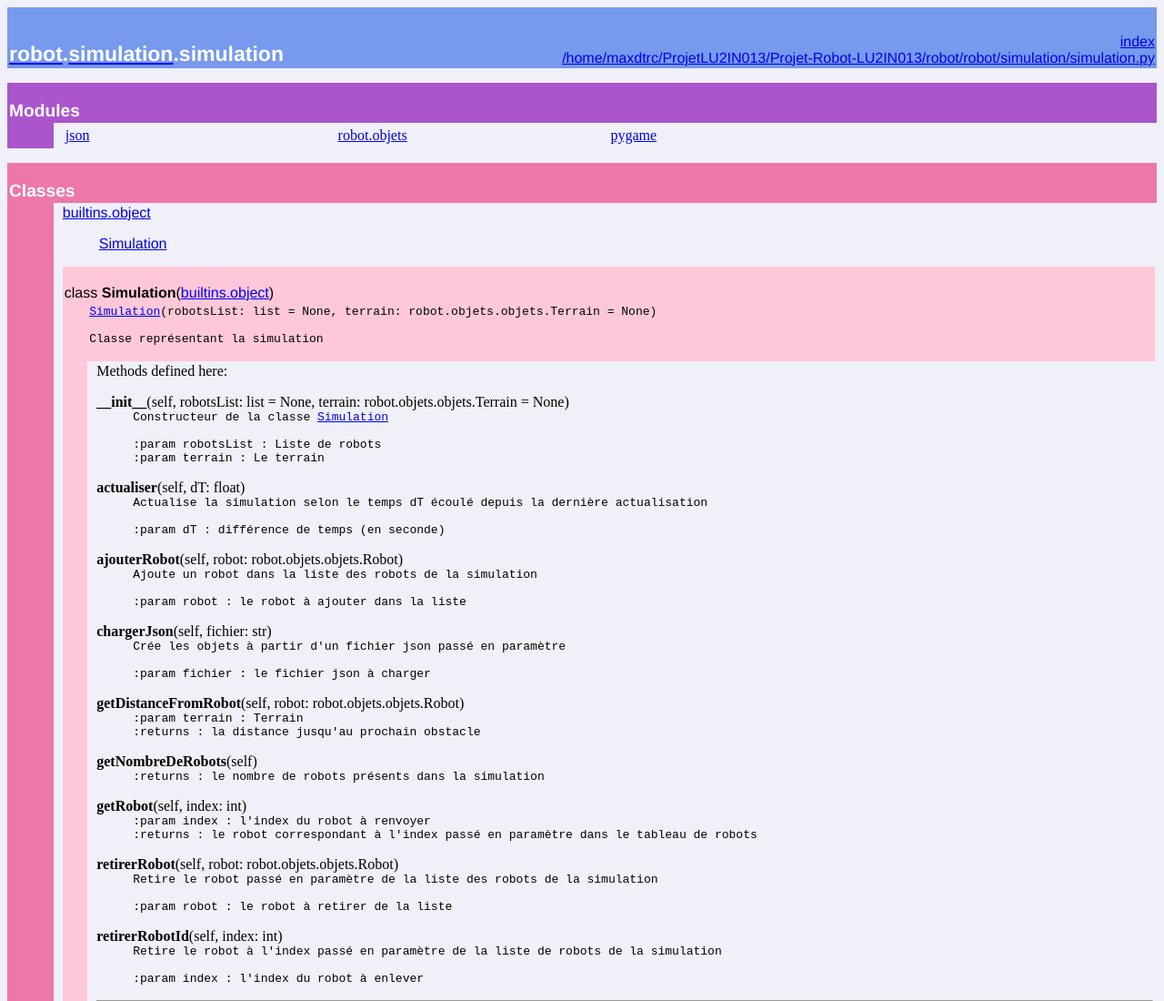
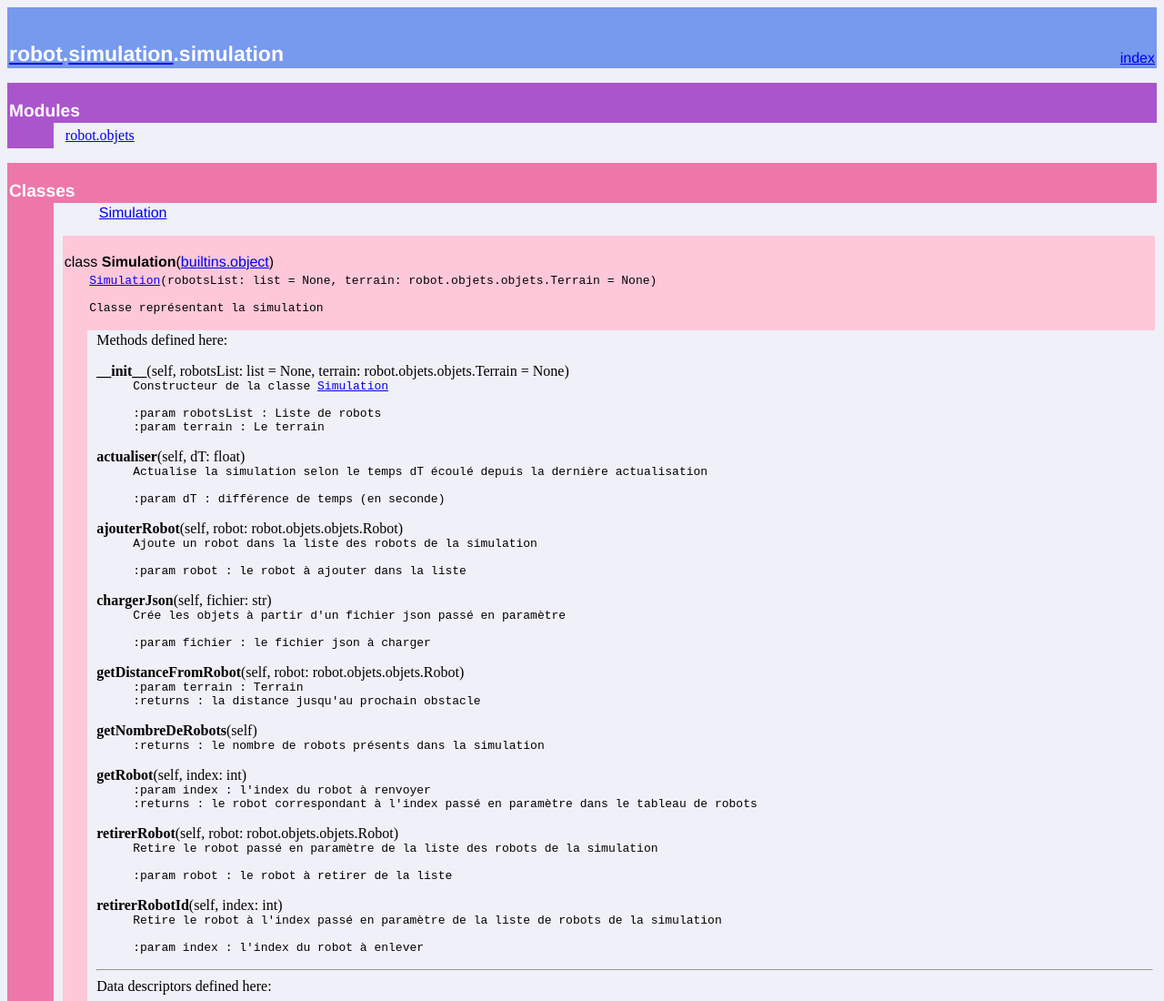
Before and after one commit to MaxDtrc/Projet-Robot-LU2IN013, a plain HTML site: page doc/robot.simulation.simulation.html in a window 1280 px wide. Shown: the top 1100 px of the page at 91% size. Drawn offline with Linux system fonts and the light colour scheme.

Commit message:
MAJ Documentation

```diff
--- a/doc/robot.simulation.simulation.html
+++ b/doc/robot.simulation.simulation.html
@@ -8,7 +8,7 @@
 <td valign=bottom>&nbsp;<br>
 <font color="#ffffff" face="helvetica, arial">&nbsp;<br><big><big><strong><a href="robot.html"><font color="#ffffff">robot</font></a>.<a href="robot.simulation.html"><font color="#ffffff">simulation</font></a>.simulation</strong></big></big></font></td
 ><td align=right valign=bottom
-><font color="#ffffff" face="helvetica, arial"><a href=".">index</a><br><a href="file:/home/maxdtrc/ProjetLU2IN013/Projet-Robot-LU2IN013/robot/robot/simulation/simulation.py">/home/maxdtrc/ProjetLU2IN013/Projet-Robot-LU2IN013/robot/robot/simulation/simulation.py</a></font></td></tr></table>
+><font color="#ffffff" face="helvetica, arial"><a href=".">index</a><br></td></tr></table>
     <p></p>
 <p>
 <table width="100%" cellspacing=0 cellpadding=2 border=0 summary="section">
@@ -17,9 +17,8 @@
 <font color="#ffffff" face="helvetica, arial"><big><strong>Modules</strong></big></font></td></tr>
 
 <tr><td bgcolor="#aa55cc"><tt>&nbsp;&nbsp;&nbsp;&nbsp;&nbsp;&nbsp;</tt></td><td>&nbsp;</td>
-<td width="100%"><table width="100%" summary="list"><tr><td width="25%" valign=top><a href="json.html">json</a><br>
+<td width="100%"><table width="100%" summary="list"><tr>
 </td><td width="25%" valign=top><a href="robot.objets.html">robot.objets</a><br>
-</td><td width="25%" valign=top><a href="pygame.html">pygame</a><br>
 </td><td width="25%" valign=top></td></tr></table></td></tr></table><p>
 <table width="100%" cellspacing=0 cellpadding=2 border=0 summary="section">
 <tr bgcolor="#ee77aa">
@@ -28,7 +27,7 @@
 
 <tr><td bgcolor="#ee77aa"><tt>&nbsp;&nbsp;&nbsp;&nbsp;&nbsp;&nbsp;</tt></td><td>&nbsp;</td>
 <td width="100%"><dl>
-<dt><font face="helvetica, arial"><a href="builtins.html#object">builtins.object</a>
+<dt><font face="helvetica, arial">
 </font></dt><dd>
 <dl>
 <dt><font face="helvetica, arial"><a href="robot.simulation.simulation.html#Simulation">Simulation</a>
```
